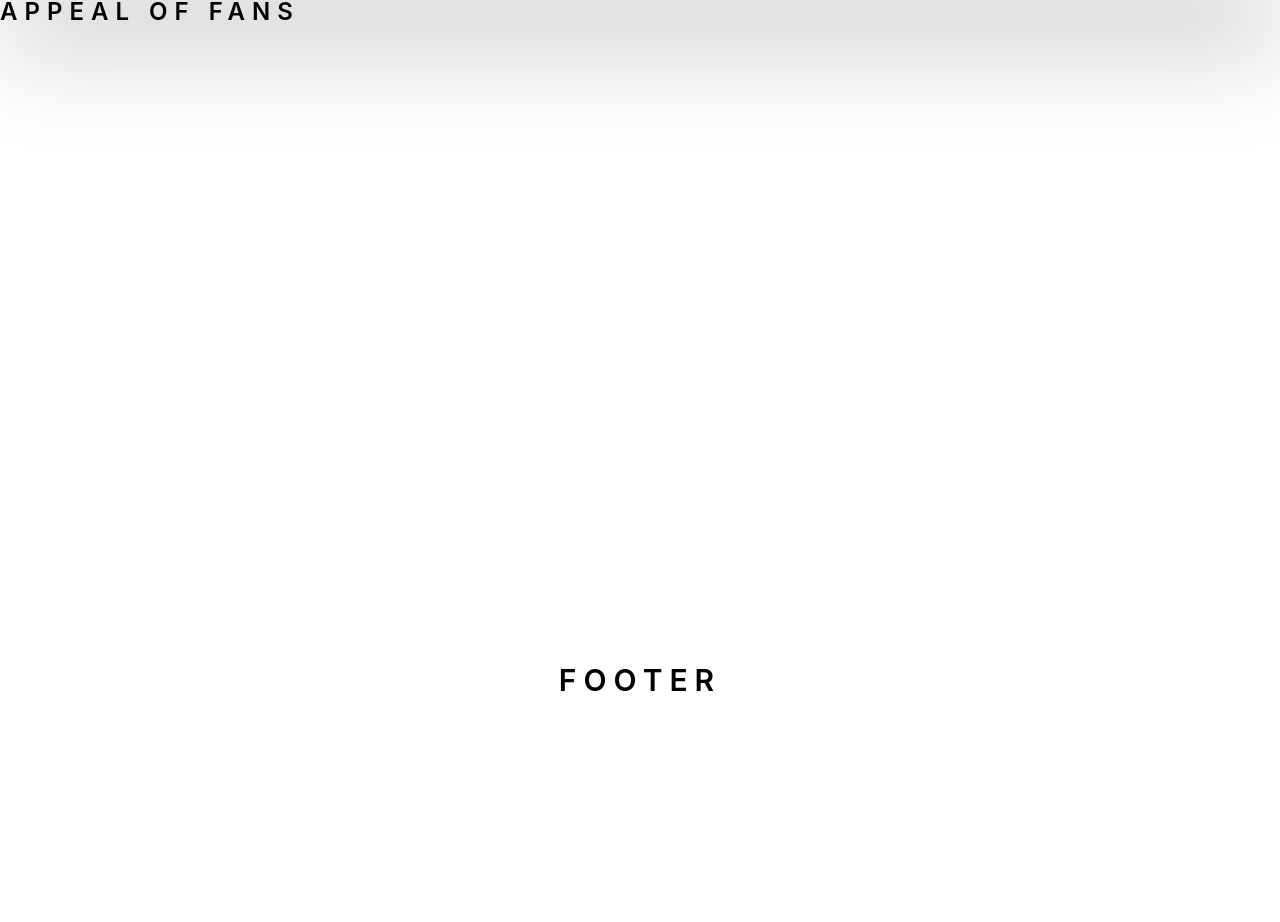
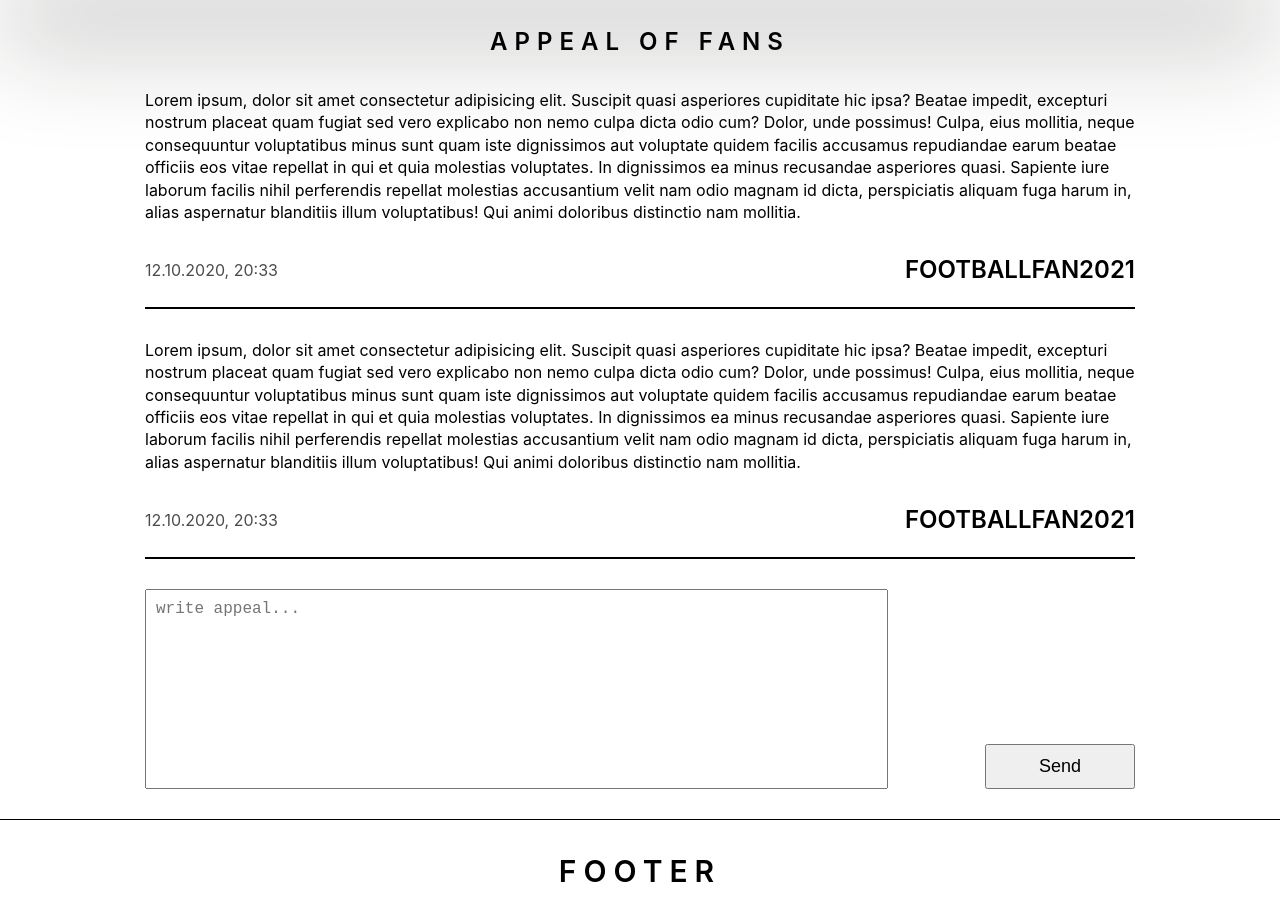
Before and after one commit to 0v3nb1rd/sport-test, a plain HTML site: page fans.html in a window 1280 px wide. Shown: the part 69-991 px from the top of the page. Before the commit the page ends 800 px from the top, so only its background shows below. Drawn offline with Linux system fonts and the light colour scheme.

Commit message:
finish structure

```diff
--- a/fans.html
+++ b/fans.html
@@ -36,13 +36,63 @@
     </header>
 
     <main>
-      <div class="title">
-        <h2>Appeal of fans</h2>
+      <div class="container">
+        <div class="title text-center mt-3">
+          <h2>Appeal of fans</h2>
+        </div>
+        <article class="fan-article">
+          <p class="txt">
+            Lorem ipsum, dolor sit amet consectetur adipisicing elit. Suscipit
+            quasi asperiores cupiditate hic ipsa? Beatae impedit, excepturi
+            nostrum placeat quam fugiat sed vero explicabo non nemo culpa dicta
+            odio cum? Dolor, unde possimus! Culpa, eius mollitia, neque
+            consequuntur voluptatibus minus sunt quam iste dignissimos aut
+            voluptate quidem facilis accusamus repudiandae earum beatae officiis
+            eos vitae repellat in qui et quia molestias voluptates. In
+            dignissimos ea minus recusandae asperiores quasi. Sapiente iure
+            laborum facilis nihil perferendis repellat molestias accusantium
+            velit nam odio magnam id dicta, perspiciatis aliquam fuga harum in,
+            alias aspernatur blanditiis illum voluptatibus! Qui animi doloribus
+            distinctio nam mollitia.
+          </p>
+          <div class="wrap">
+            <p><time datetime="2021-10-12T20:33">12.10.2020, 20:33</time></p>
+            <p class="h3">FootballFan2021</p>
+          </div>
+        </article>
+        <article class="fan-article">
+          <p class="txt">
+            Lorem ipsum, dolor sit amet consectetur adipisicing elit. Suscipit
+            quasi asperiores cupiditate hic ipsa? Beatae impedit, excepturi
+            nostrum placeat quam fugiat sed vero explicabo non nemo culpa dicta
+            odio cum? Dolor, unde possimus! Culpa, eius mollitia, neque
+            consequuntur voluptatibus minus sunt quam iste dignissimos aut
+            voluptate quidem facilis accusamus repudiandae earum beatae officiis
+            eos vitae repellat in qui et quia molestias voluptates. In
+            dignissimos ea minus recusandae asperiores quasi. Sapiente iure
+            laborum facilis nihil perferendis repellat molestias accusantium
+            velit nam odio magnam id dicta, perspiciatis aliquam fuga harum in,
+            alias aspernatur blanditiis illum voluptatibus! Qui animi doloribus
+            distinctio nam mollitia.
+          </p>
+          <div class="wrap">
+            <p><time datetime="2021-10-12T20:33">12.10.2020, 20:33</time></p>
+            <p class="h3">FootballFan2021</p>
+          </div>
+        </article>
+
+        <section class="section-form">
+          <form name="appeal">
+            <textarea
+              class="textarea"
+              name="textArea"
+              id="textArea"
+              placeholder="write appeal..."
+            ></textarea>
+            <button class="btn" type="submit">Send</button>
+          </form>
+        </section>
       </div>
-      <article class="fan-article"></article>
-      <article class="fan-article"></article>
-
-      <section class="section-form"></section>
     </main>
 
     <footer>
--- a/main.css
+++ b/main.css
@@ -1,6 +1,6 @@
 /* !! Base vars */
 :root {
-  --black: #0000;
+  --black: #000000;
   --white: #ffff;
   --grey: #e6e6e6;
 }
@@ -34,17 +34,45 @@ ul {
 h1,
 .h1,
 h2,
-.h2 {
+.h2,
+h3,
+.h3 {
   text-transform: uppercase;
   font-weight: 600;
+}
+
+h2,
+.h2 {
   letter-spacing: 7px;
+}
+h3,
+.h3 {
+  font-size: 2.4rem;
 }
 
 ol,
 ul {
   list-style: none;
 }
+.mt-3 {
+  margin-top: 3rem;
+}
 
+.textarea {
+  resize: none;
+  min-height: 20rem;
+  font-size: 1.6rem;
+  padding: 1rem;
+  min-width: 60rem;
+  width: 75%;
+}
+.btn {
+  padding: 1rem 1.5rem;
+  font-size: 1.8rem;
+  font-weight: 400;
+  min-width: 15rem;
+  cursor: pointer;
+}
 img {
   max-width: 100%;
   height: auto;
@@ -160,6 +188,7 @@ header {
 }
 
 footer {
+  border-top: 1px solid #000;
   margin-top: auto;
   padding: 3rem 0;
   text-align: center;
@@ -237,3 +266,32 @@ footer {
 .section-last .desc > .itm {
   width: calc(50% - 3rem);
 }
+
+/* !! fan-article */
+.fan-article {
+  border-bottom: 2px solid var(--black);
+}
+.fan-article > .txt {
+  padding: 3rem 0 1rem;
+}
+.fan-article .wrap {
+  display: flex;
+  justify-content: space-between;
+  align-items: center;
+  padding: 2rem 0;
+}
+.fan-article time {
+  color: var(--black);
+  opacity: 0.7;
+}
+
+/* !! section-form */
+.section-form {
+  padding: 3rem 0;
+}
+
+.section-form > form {
+  display: flex;
+  align-items: flex-end;
+  justify-content: space-between;
+}
```
Also changed, not shown: index.html (+1 -1 lines).
